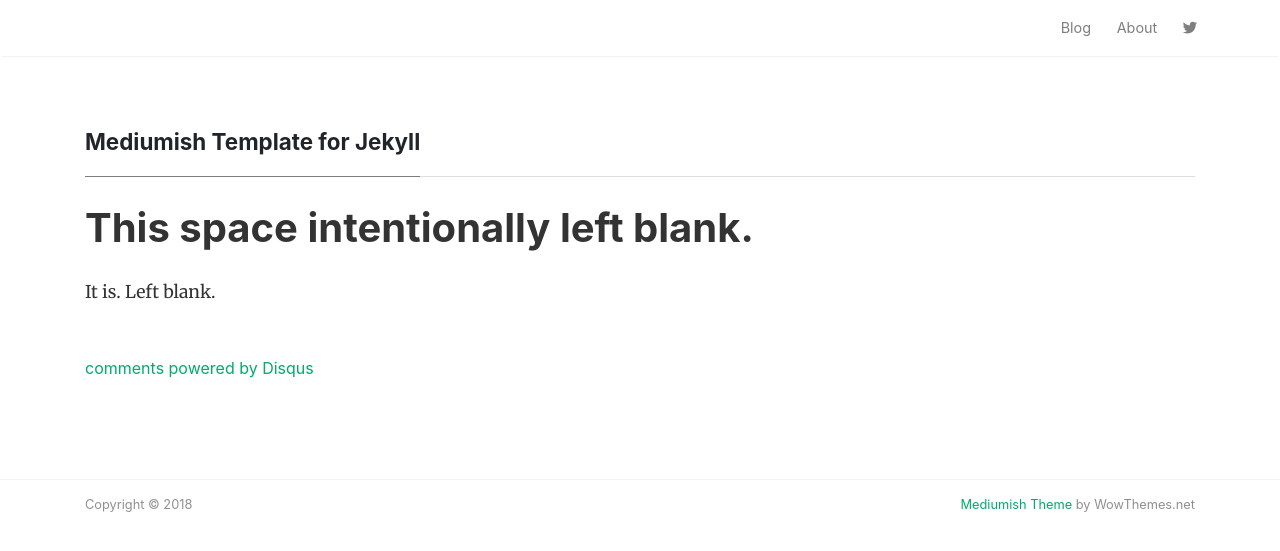
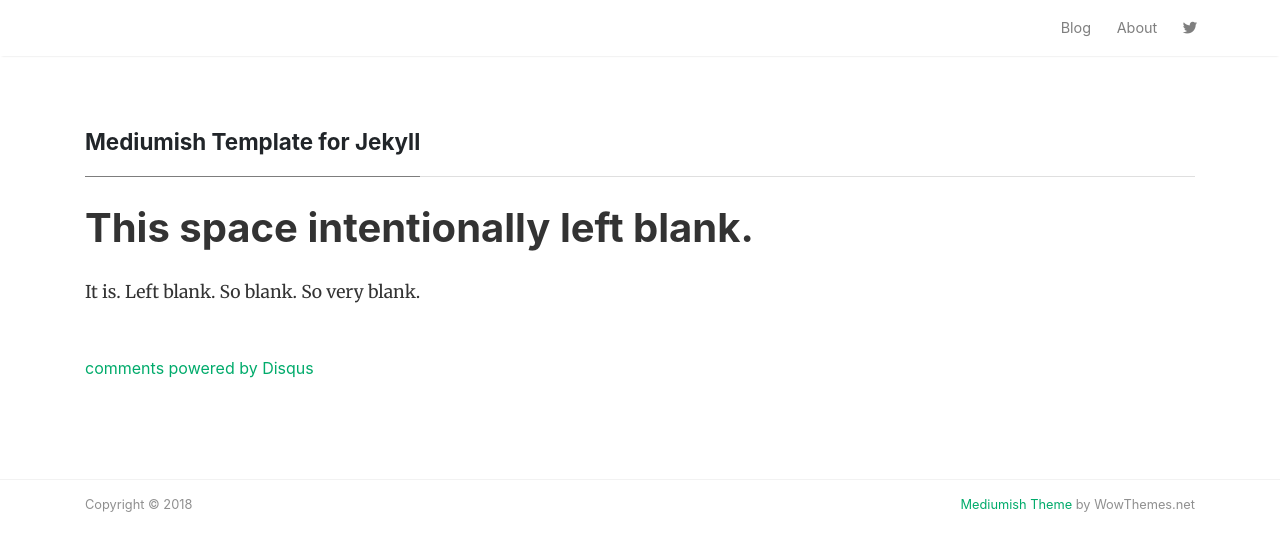
Before and after one commit to praktisk-ai/siteleaf-web, a Jekyll site: the page built from about.md, in a window 1280 px wide. Shown: the top 551 px of the page. Built offline with Jekyll 4.4.1, drawn with Linux system fonts in a browser that asks for light colours; nearby versions of some CDN libraries; comment, search, counter and statistics services are not loaded.

Commit message:
Updated About

```diff
--- a/about.md
+++ b/about.md
@@ -6,4 +6,4 @@ layout: page
 
 # This space intentionally left blank.
 
-It is. Left blank.
+It is. Left blank. So blank. So very blank.
```
